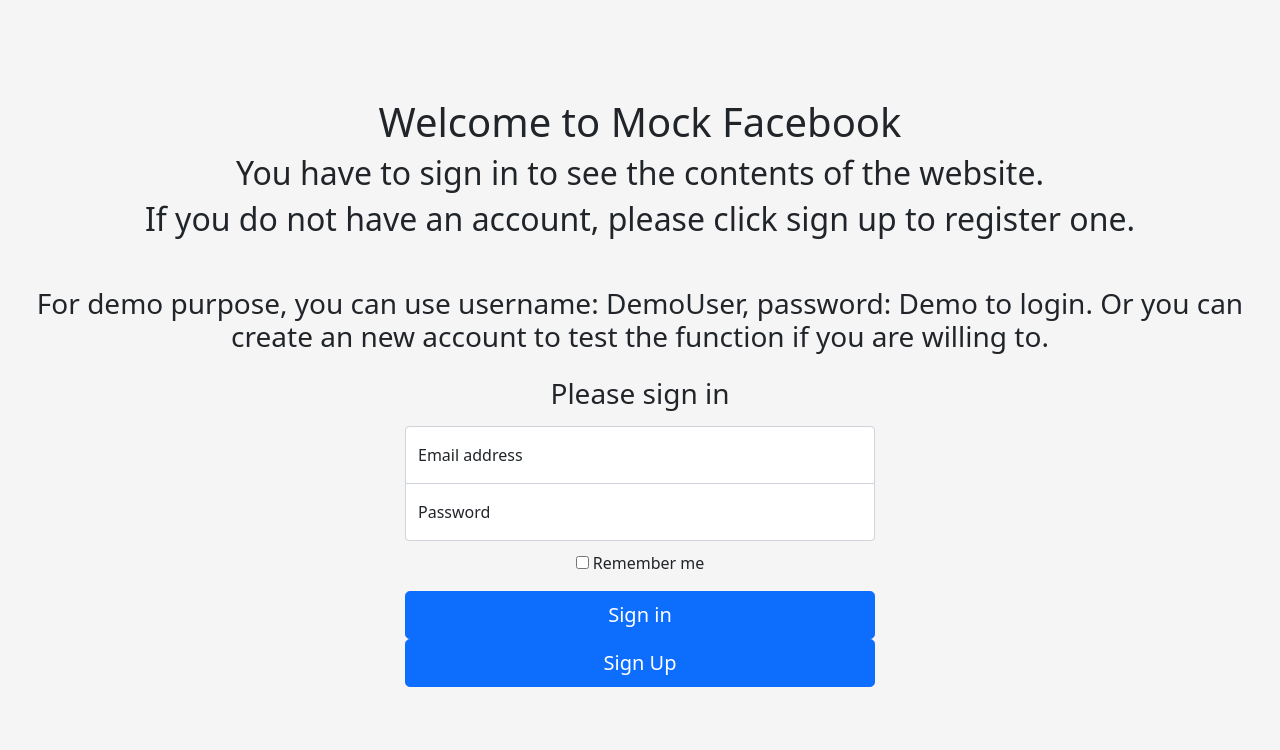
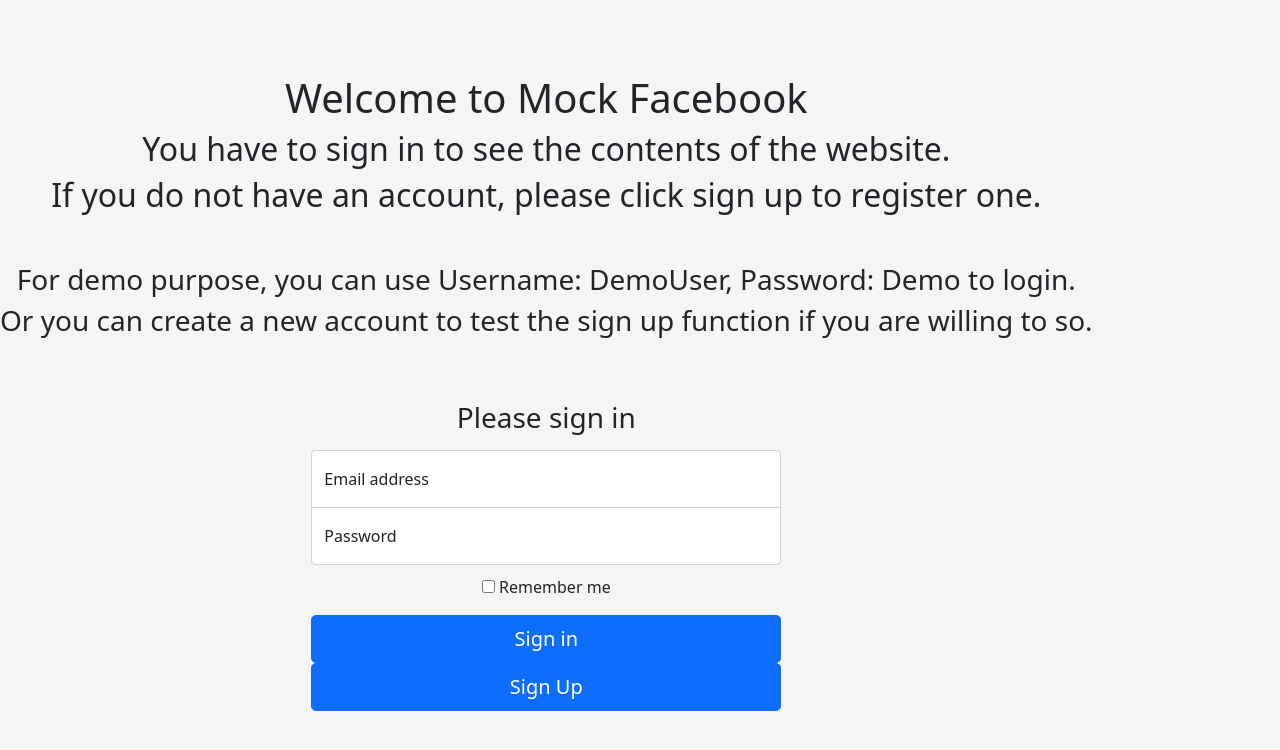
Before and after one commit to sherryysj/MockFacebook, a PHP site: page / in a window 1280 px wide. Shown: the top 750 px of the page. Run offline with PHP 8.4, Linux system fonts and the light colour scheme.

Commit message:
clear coding style

```diff
--- a/index.php
+++ b/index.php
@@ -38,7 +38,8 @@
         <h1 class="h1 mb-2 fw-normal">Welcome to Mock Facebook</h1>
         <h2 class="h2 mb-2 fw-normal">You have to sign in to see the contents of the website.</h2>
         <h2 class="h2 mb-5 fw-normal">If you do not have an account, please click sign up to register one.</h2>
-        <h3 class="h3 mb-2 fw-normal">For demo purpose, you can use username: DemoUser, password: Demo to login. Or you can create an new account to test the function if you are willing to.</h2>
+        <h3 class="h3 mb-2 fw-normal">For demo purpose, you can use Username: DemoUser, Password: Demo to login. </h3>
+        <h3 class="h3 mb-5 fw-normal">Or you can create a new account to test the sign up function if you are willing to so.</h3>
       </div>
 
       <main class="form-signin">
@@ -52,6 +53,7 @@
             <input type="email" class="form-control" id="floatingInput" placeholder="name@example.com">
             <label for="floatingInput">Email address</label>
           </div>
+
           <div class="form-floating">
             <input type="password" class="form-control" id="floatingPassword" placeholder="Password">
             <label for="floatingPassword">Password</label>
@@ -62,14 +64,18 @@
               <input type="checkbox" value="remember-me"> Remember me
             </label>
           </div>
+
           <button class="w-100 btn btn-lg btn-primary" type="submit">Sign in</button>
 
         </form>
 
         <form action="signup.php">
+          <a> </a>
           <button class="w-100 btn btn-lg btn-primary" type="submit">Sign Up</button>
         </form>
+
       </main>
+
     </div>
 
 </body>
```
Lines whose indentation alone changed are shown as unchanged.
